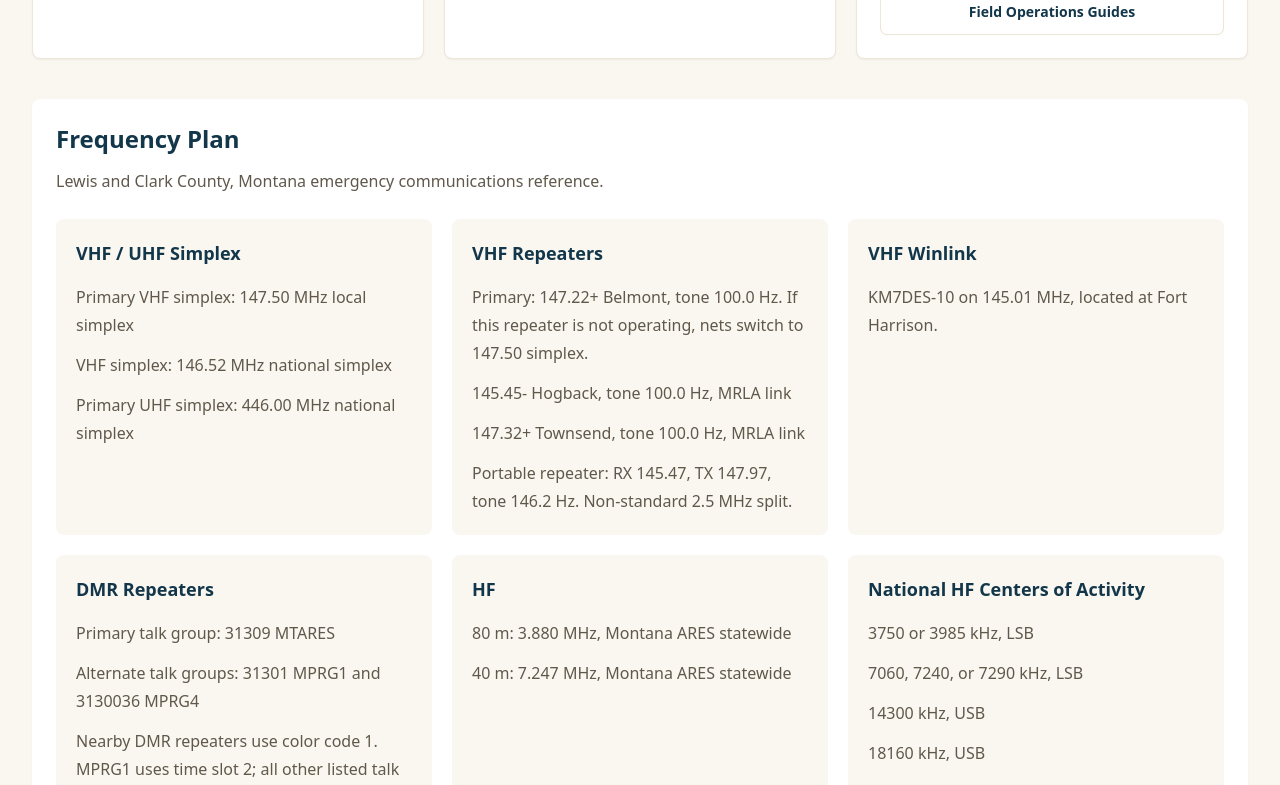
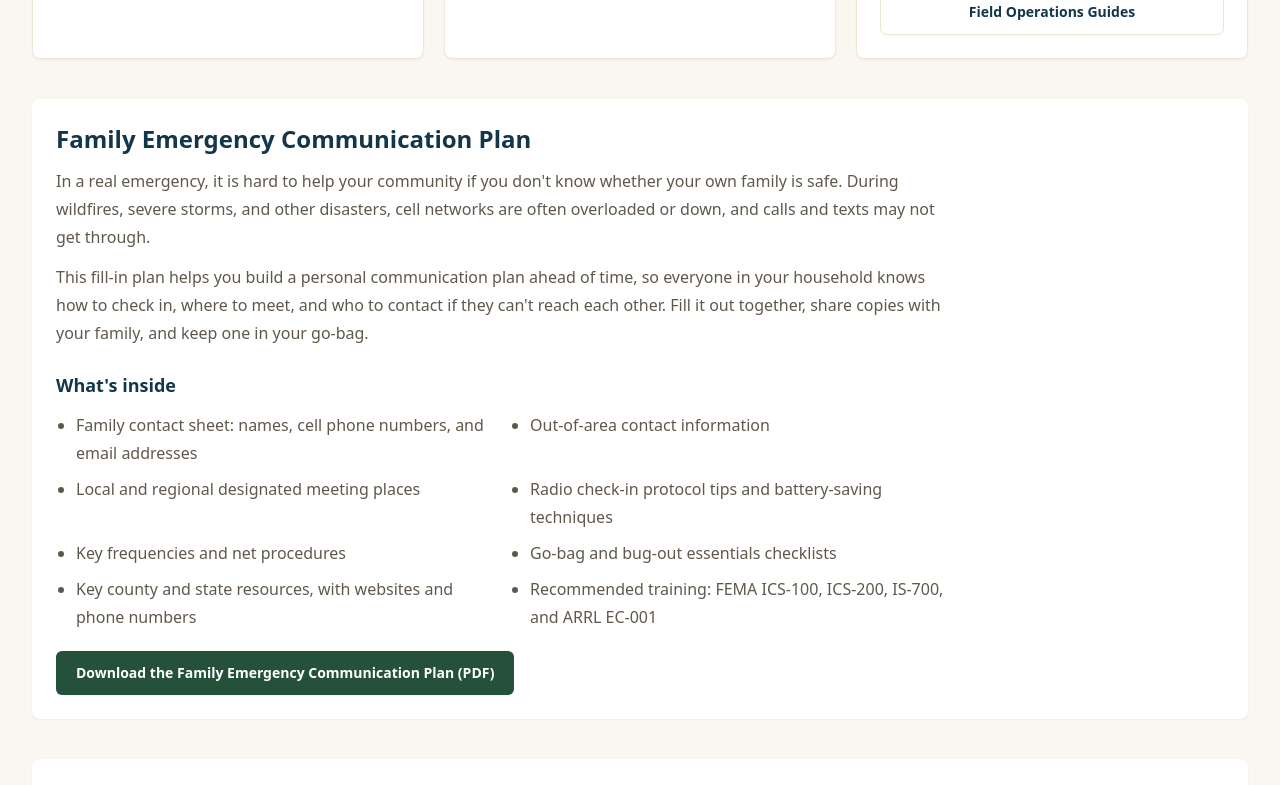
Before and after one commit to membership-ccarc/n7rb, a Next.js app: page /ares in a window 1280 px wide. Shown: the part 560-1345 px from the top of the page. Built offline with nearby package versions, Linux system fonts and the light colour scheme; no server answers.

Commit message:
added family emergency communication pdf to /ares page

```diff
--- a/app/ares/page.tsx
+++ b/app/ares/page.tsx
@@ -100,6 +100,36 @@ export default function AresPage() {
       </div>
 
       <div className="mx-auto mt-10 max-w-7xl rounded-lg bg-white p-6 shadow-sm">
+        <h2 className="text-2xl font-black text-mountain-900">Family Emergency Communication Plan</h2>
+        <div className="mt-3 max-w-4xl space-y-3 leading-7 text-stonewarm-700">
+          <p>
+            In a real emergency, it is hard to help your community if you don&apos;t know whether your own family is safe. During wildfires, severe storms, and other disasters, cell networks are often overloaded or down, and calls and texts may not get through.
+          </p>
+          <p>
+            This fill-in plan helps you build a personal communication plan ahead of time, so everyone in your household knows how to check in, where to meet, and who to contact if they can&apos;t reach each other. Fill it out together, share copies with your family, and keep one in your go-bag.
+          </p>
+        </div>
+        <h3 className="mt-6 text-lg font-black text-mountain-900">What&apos;s inside</h3>
+        <ul className="mt-3 grid max-w-4xl list-disc gap-x-8 gap-y-2 pl-5 leading-7 text-stonewarm-700 md:grid-cols-2">
+          <li>Family contact sheet: names, cell phone numbers, and email addresses</li>
+          <li>Out-of-area contact information</li>
+          <li>Local and regional designated meeting places</li>
+          <li>Radio check-in protocol tips and battery-saving techniques</li>
+          <li>Key frequencies and net procedures</li>
+          <li>Go-bag and bug-out essentials checklists</li>
+          <li>Key county and state resources, with websites and phone numbers</li>
+          <li>Recommended training: FEMA ICS-100, ICS-200, IS-700, and ARRL EC-001</li>
+        </ul>
+        <a
+          className="mt-5 inline-flex min-h-11 items-center justify-center rounded-md bg-pine-700 px-5 py-3 text-sm font-bold text-white shadow-sm transition hover:bg-pine-900 focus-visible:outline focus-visible:outline-2 focus-visible:outline-offset-4 focus-visible:outline-pine-900"
+          href="/docs/CCARC_Family_Emergency_Comm_Plan.pdf"
+          download
+        >
+          Download the Family Emergency Communication Plan (PDF)
+        </a>
+      </div>
+
+      <div className="mx-auto mt-10 max-w-7xl rounded-lg bg-white p-6 shadow-sm">
         <h2 className="text-2xl font-black text-mountain-900">Frequency Plan</h2>
         <p className="mt-3 leading-7 text-stonewarm-700">Lewis and Clark County, Montana emergency communications reference.</p>
         <div className="mt-6 grid gap-5 md:grid-cols-2 lg:grid-cols-3">
```
Also changed, not shown: 1 other file (tests, documents, lock files or other folders).
